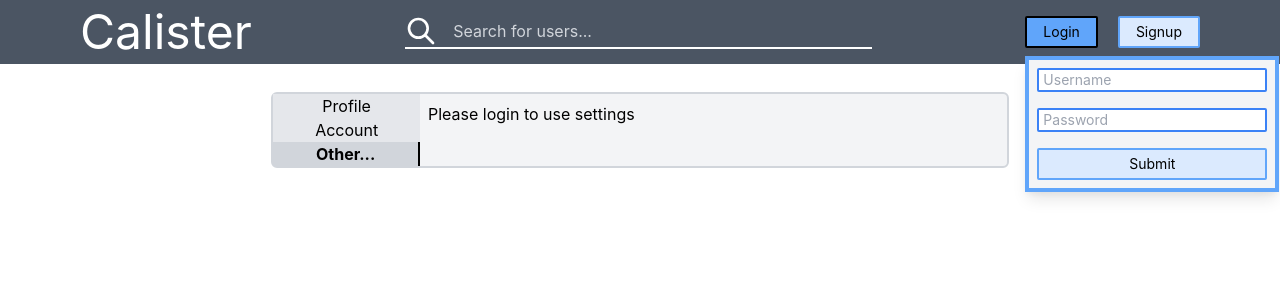
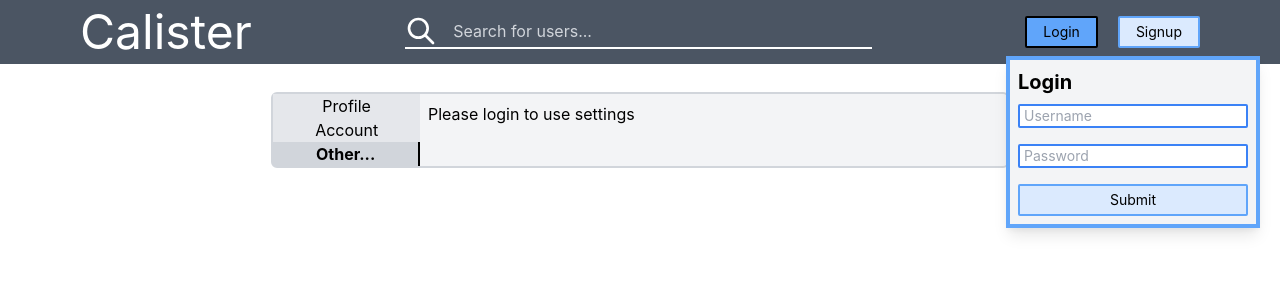
Before and after one commit to lukagabadze/calister, a React (Create React App) app: page /settings/other in a window 1280 px wide. Both pictures are taken after a click on the button "Login". Shown: the top 300 px of the page. Built offline with nearby package versions, Linux system fonts and the light colour scheme; no server answers.

Commit message:
Auth buttons now work on all screens

```diff
--- a/src/components/header/auth/AuthComponents.js
+++ b/src/components/header/auth/AuthComponents.js
@@ -29,7 +29,7 @@ export const Input = (props) => {
 
 export const Card = (props) => {
   return (
-    <div className=" absolute z-10 flex flex-col justify-start space-y-2 p-2 my-2 border-4 border-blue-400 bg-gray-100 shadow-lg">
+    <div className="absolute right-5 z-10 flex flex-col justify-start space-y-2 p-2 my-2 border-4 border-blue-400 bg-gray-100 shadow-lg">
       {props.children}
     </div>
   );
--- a/src/components/header/auth/Login.js
+++ b/src/components/header/auth/Login.js
@@ -33,6 +33,7 @@ function Login(props) {
         }}
       >
         <Card>
+          <p className="text-xl font-bold">Login</p>
           <Input
             placeholder="Username"
             type="text"
@@ -42,7 +43,6 @@ function Login(props) {
             value={form.username}
           />
           <Error error={errors.username} />
-
           <Input
             placeholder="Password"
             type="password"
@@ -52,7 +52,6 @@ function Login(props) {
             value={form.password}
           />
           <Error error={errors.password} />
-
           <Button type="submit">Submit</Button>
         </Card>
       </form>
--- a/src/components/header/auth/Signup.js
+++ b/src/components/header/auth/Signup.js
@@ -42,6 +42,7 @@ function Signup(props) {
         }}
       >
         <Card>
+          <p className="text-xl font-bold">Signup</p>
           <Input
             placeholder="Username"
             type="text"
```
